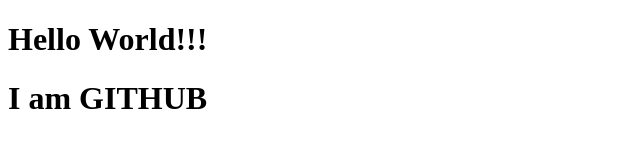
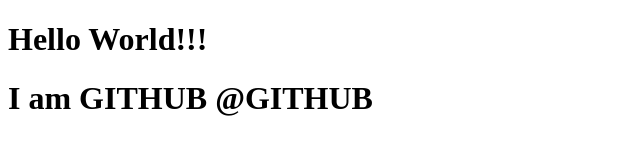
Before and after one commit to Nikhilsistec/New_One, a plain HTML site: page index.html in a window 1280 px wide. Shown: the whole page, without its empty margins (0-640 px from the left). Drawn offline with Linux system fonts and the light colour scheme.

Commit message:
Add something in index

```diff
--- a/index.html
+++ b/index.html
@@ -7,6 +7,6 @@
 </head>
 <body>
     <h1>Hello World!!!</h1>
-    <h1>I am GITHUB </h1>
+    <h1>I am GITHUB @GITHUB</h1>
 </body>
 </html>
```
